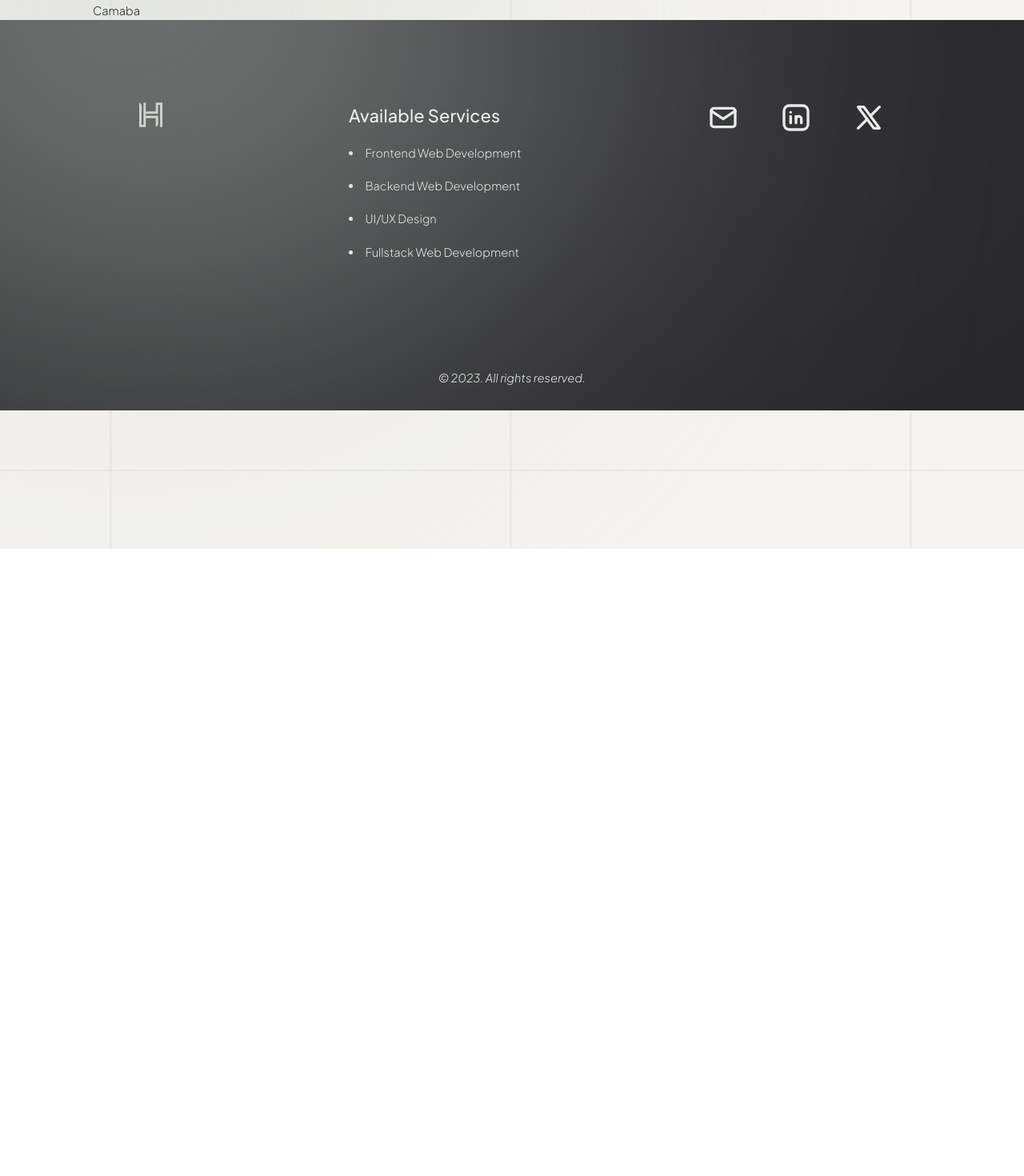
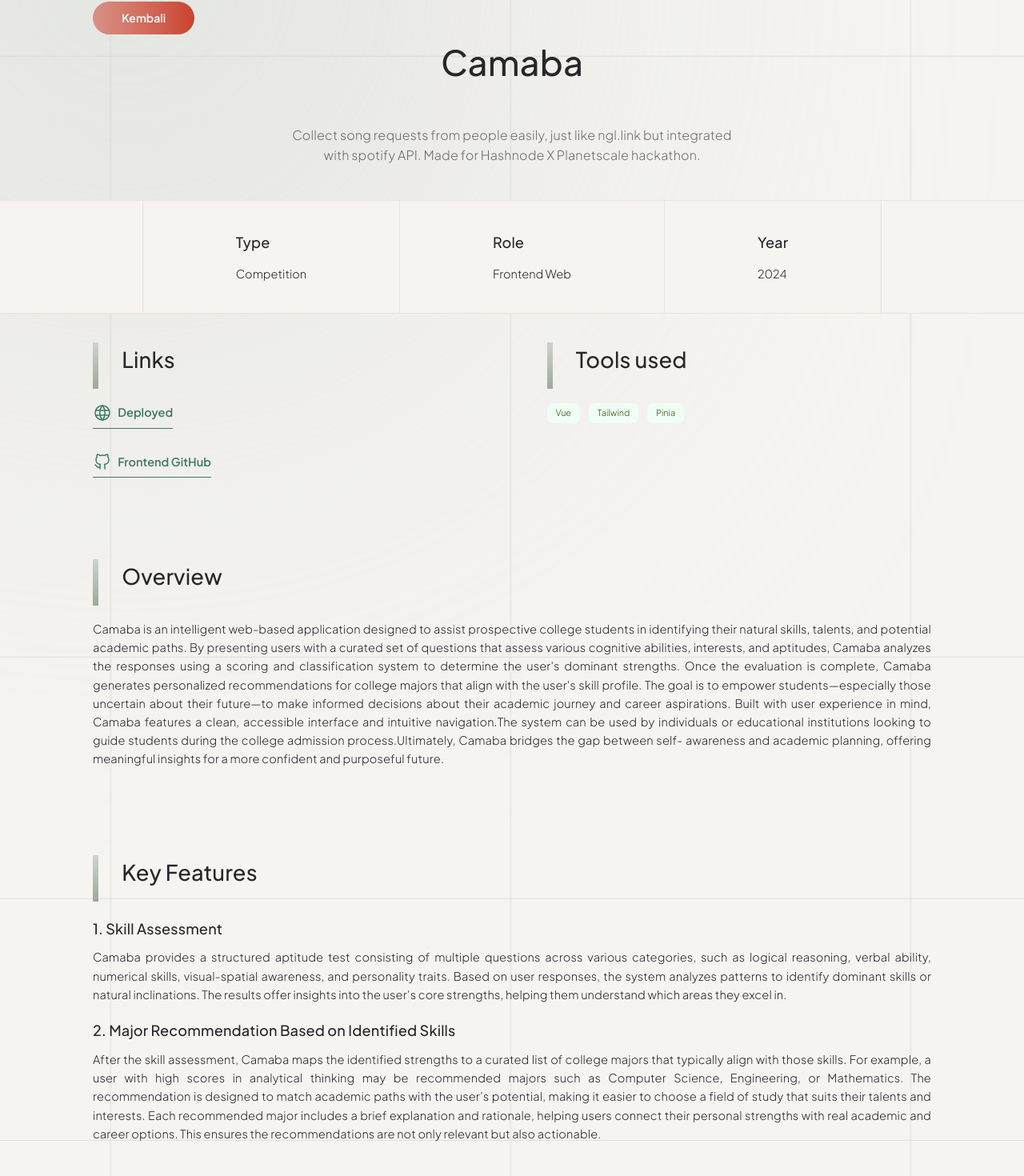
Before and after one commit to ahmadhilmandani/my-portofolio-v5, a React (Vite) app: page /projects/1 in a window 1280 px wide. Shown: the part 114-1584 px from the top of the page at 80% size. Before the commit the page ends 800 px from the top, so only its background shows below. Built offline with nearby package versions, Linux system fonts and the light colour scheme.

Commit message:
update: detail page of project is done

```diff
--- a/src/components/Button.tsx
+++ b/src/components/Button.tsx
@@ -16,6 +16,7 @@ const BUTTON_TYPE = {
   'PRIMARY': 'primary',
   'SECONDARY': 'secondary',
   'OUTLINE': 'outline',
+  'DANGER': 'danger'
 }
 
 
@@ -74,4 +75,16 @@ export default function Button({ onClickProp = () => { }, buttonType = BUTTON_TY
       </>
     )
   }
+  else if (buttonType == BUTTON_TYPE.DANGER) {
+    return (
+      <>
+        <button onClick={onClickProp} className={`relative z-10 bg-gradient-to-r from-[#D79187] to-[#C9432E] font-semibold px-10 py-2.5 rounded-full transition-all duration-400 hover:shadow-xl hover:shadow-[#C9432E]/10 hover:cursor-pointer ${isExtend && 'w-full'} ${isLoading ? 'cursor-not-allowed' : 'cursor-pointer'}`}>
+          <div className={`relative z-50 text-white ${buttonSize == 'large' ? 'text-2xl' : buttonSize == 'base' ? 'text-[14px]' : 'text-[12px]'} font-semibold`}>
+            {isLoading && <IconLoader2 className="animate-spin text-sm" />}
+            {children}
+          </div>
+        </button>
+      </>
+    )
+  }
 }
--- a/src/components/Footer.tsx
+++ b/src/components/Footer.tsx
@@ -5,7 +5,7 @@ import Logo from "../assets/logo.svg"
 export default function Footer() {
   return (
     <>
-      <footer className="bg-radial-[at_50%_20%] from-[#333337] to-text-black px-24 pt-28 pb-8 z-20">
+      <footer className="bg-radial-[at_50%_20%] from-[#333337] to-text-black px-24 pt-28 pb-8 relative z-50">
         <div className="flex gap-16 justify-around mb-32">
           <div>
             <img src={Logo} alt="" className="w-8" />
--- a/src/data.ts
+++ b/src/data.ts
@@ -47,6 +47,16 @@ export const data = [
         desc: `Identify users who previously paused their subscriptions and chose to re-activate them—useful for retention analytics and marketing.`,
       },
     ],
+    lessonLearn: `SEA Catering was a deeply meaningful project for me—not just technically, but also personally. It marked the very first time I built and completed a full-stack web application entirely on my own, from start to finish. Unlike my previous experiences, where I worked in a team and responsibilities were distributed, this time I handled everything: design, frontend, backend, and deployment.
+
+    That independence challenged me in ways I hadn’t fully anticipated. I was forced out of my comfort zone and into roles I had only partially experienced before. Designing the UI/UX gave me a deeper appreciation for layout, usability, and accessibility. Building the frontend taught me to think in components, manage state effectively, and integrate dynamic data smoothly. On the backend, I built RESTful APIs, handled authentication, managed databases, and set up subscription logic. These were things I had done in parts before, but never all at once—and never fully under my control.
+
+    One of the most fulfilling moments in this journey was being able to deploy both the frontend and backend successfully using DOM Cloud. It may sound simple, but for me, it was special. Previously, deployment was something handled by someone else in the team—or it was partial, like frontend only. This time, it was me, end-to-end. Seeing the entire application live and working felt like a real milestone.
+
+    Along the way, I also encountered and learned new technologies and concepts, one of which was YAML. I had heard of it before, but SEA Catering was my first real hands-on experience using it—particularly in configuration files for deployment or service integration. Understanding how indentation and structure define the behavior of your setup was both frustrating and eye-opening. But once it clicked, YAML became an invaluable part of my toolset.
+
+    In short, SEA Catering wasn’t just a project to showcase features—it became a personal proof of capability. It taught me discipline, responsibility, and confidence as a developer. It reminded me that I can build real, complete things from the ground up. And more than anything, it fueled my motivation to keep learning and pushing forward.
+    `
   },
   {
     id: 1,
--- a/src/index.css
+++ b/src/index.css
@@ -103,11 +103,10 @@
   mark,
   audio,
   video {
-    font-size: 14.5px;
     line-height: 160%;
     font-family: "Plus Jakarta Sans", sans-serif;
 
-    @apply text-text-black font-light;
+    @apply text-text-black font-light text-[14.5px];
   }
   h1,
   h2,
@@ -123,11 +122,11 @@
   }
 
   h2 {
-    @apply text-4xl leading-[160%] tracking-[0.15px];
+    @apply text-3xl leading-[160%] tracking-[0.15px];
   }
 
   h3 {
-    @apply text-2xl leading-[160%] tracking-[0.15px];
+    @apply text-xl leading-[160%] tracking-[0.15px];
   }
 
   p {
--- a/src/layouts/MainLayout.tsx
+++ b/src/layouts/MainLayout.tsx
@@ -16,7 +16,9 @@ export default function MainLayout() {
         <div className="relative z-50">
           <Outlet />
         </div>
-        <Footer />
+        <div className="mt-80">
+          <Footer />
+        </div>
       </div>
     </>
   )
--- a/src/pages/project/detail/Index.tsx
+++ b/src/pages/project/detail/Index.tsx
@@ -1,14 +1,17 @@
 /* eslint-disable @typescript-eslint/no-explicit-any */
-import { useParams } from "react-router";
+import { useNavigate, useParams } from "react-router";
 import { data } from "../../../data.ts"
 import { useEffect, useState } from "react";
+import Button from "../../../components/Button.tsx";
+import { IconBrandGithub, IconWorld } from "@tabler/icons-react";
+// import { IconBrandGithub, IconEye, IconHeart, IconWorld } from "@tabler/icons-react";
 
 export default function ProjectDetailIndex() {
   const params = useParams()
   const [detailData, setDetailData] = useState<any>(null)
+  const navigate = useNavigate()
 
   useEffect(() => {
-    console.log(params.projectId)
     for (let index = 0; index < data.length; index++) {
       if (params?.projectId) {
 
@@ -22,7 +25,163 @@ export default function ProjectDetailIndex() {
   return (
     <>
       <div className='w-full px-32 pt-32'>
-        {detailData?.title}
+        <Button buttonType="danger" onClickProp={() => {
+          navigate('/projects')
+        }}>
+          Kembali
+        </Button>
+        <div className="">
+          <h1 className="text-center">
+            {detailData?.title}
+          </h1>
+          {/* <div className="flex justify-center items-center gap-10 flex-wrap">
+            <div className="flex justify-center items-center gap-3 text-black/55">
+              <IconEye size={24} className="stroke-text-black/55" />
+              1.000 views
+            </div>
+            <div className="flex justify-center items-center gap-3 text-black/55">
+              <IconHeart size={24} className="stroke-text-black/55" />
+              24.316 likes
+            </div>
+          </div> */}
+          <p className="mx-auto my-12 text-center max-w-[560px] text-black/55 text-[16px]">
+            Collect song requests from people easily, just like ngl.link but integrated with spotify API. Made for Hashnode X Planetscale hackathon.
+          </p>
+          <div className="bg-khaki-200 border-y border-khaki-500 mx-[-128px] flex justify-center">
+            <div className="flex justify-center items-center divide-x divide-khaki-500 border-x border-khaki-500">
+              <div className="px-32 py-10 bg-rose-">
+                <h3>
+                  Type
+                </h3>
+                <div>
+                  {detailData?.type}
+                </div>
+              </div>
+              <div className="px-32 py-10 bg-rose-">
+                <h3>
+                  Role
+                </h3>
+                <div>
+                  {detailData?.role}
+                </div>
+              </div>
+              <div className="px-32 py-10 bg-rose-">
+                <h3>
+                  Year
+                </h3>
+                <div>
+                  {detailData?.year}
+                </div>
+              </div>
+            </div>
+          </div>
+          <main className="mt-10 mx-auto w-full max-w-[1280px]">
+            <div className="flex gap-24 justify-between mb-28">
+              <div className="min-w-[300px] flex-1 text-justify">
+                <div className="flex gap-8 items-stretch mb-5">
+                  <div className="project-content w-2 bg-gradient-to-b from-sage-500 to-sage-800">
+                  </div>
+                  <h2 className="project-content">
+                    Links
+                  </h2>
+                </div>
+                <div className="flex flex-col gap-8">
+                  {
+                    detailData?.linkToFESite &&
+                    <a href={detailData?.linkToFESite} target="_blank" className="flex gap-2 items-center text-[#3C7A64] pb-2 border-b border-[#3C7A64] w-fit font-semibold">
+                      <IconWorld className="stroke-[#3C7A64]" stroke={1.5} />
+                      Deployed
+                    </a>
+                  }
+                  {
+                    detailData?.linkToFEGithub &&
+                    <a href={detailData?.linkToFEGithub} target="_blank" className="flex gap-2 items-center text-[#3C7A64] pb-2 border-b border-[#3C7A64] w-fit font-semibold">
+                      <IconBrandGithub className="stroke-[#3C7A64]" stroke={1.5} />
+                      Frontend GitHub
+                    </a>
+                  }
+                  {
+                    detailData?.linkToBEGithub &&
+                    <a href={detailData?.linkToBEGithub} target="_blank" className="flex gap-2 items-center text-[#3C7A64] pb-2 border-b border-[#3C7A64] w-fit font-semibold">
+                      <IconBrandGithub className="stroke-[#3C7A64]" stroke={1.5} />
+                      Backend GitHub
+                    </a>
+                  }
+                </div>
+              </div>
+              <div className="min-w-[300px] flex-1">
+                <div className="flex gap-8 items-stretch mb-5">
+                  <div className="project-content w-2 bg-gradient-to-b from-sage-500 to-sage-800">
+                  </div>
+                  <h2 className="project-content">
+                    Tools used
+                  </h2>
+                </div>
+                <div className="flex gap-3 items-center flex-wrap">
+                  {
+                    detailData?.techUsed?.map((val: string) => {
+                      return (
+                        <>
+                          <div className="rounded-lg py-1.5 px-3 bg-green-50 text-lime-900 text-xs" key={val}>
+                            {val}
+                          </div>
+                        </>
+                      )
+                    })
+                  }
+                </div>
+              </div>
+            </div>
+
+            <div className="flex gap-24 justify-between mb-28">
+              <div className="min-w-[300px] flex-2 text-justify">
+                <div className="flex gap-8 items-stretch mb-5">
+                  <div className="project-content w-2 bg-gradient-to-b from-sage-500 to-sage-800">
+                  </div>
+                  <h2 className="project-content">
+                    Overview
+                  </h2>
+                </div>
+                <p>
+                  {detailData?.overview}
+                </p>
+              </div>
+            </div>
+
+            <div className="mb-28 text-justify">
+              <div className="flex gap-8 items-stretch mb-5">
+                <div className="project-content w-2 bg-gradient-to-b from-sage-500 to-sage-800">
+                </div>
+                <h2 className="project-content">
+                  Key Features
+                </h2>
+              </div>
+              {
+                detailData?.keyFeatures?.map((valKeyFeatures: { title: string, desc: string }, index: number) => {
+                  return (
+                    <div className="mb-5">
+                      <h3 className="mb-3">{index + 1}. {valKeyFeatures?.title}</h3>
+                      <p>{valKeyFeatures?.desc}</p>
+                    </div>
+                  )
+                })
+              }
+            </div>
+
+            <div className="mb-28 text-justify">
+              <div className="flex gap-8 items-stretch mb-5">
+                <div className="project-content w-2 bg-gradient-to-b from-sage-500 to-sage-800">
+                </div>
+                <h2 className="project-content">
+                  Lessons Learned
+                </h2>
+              </div>
+              <p>
+                {detailData?.lessonLearn}
+              </p>
+            </div>
+          </main>
+        </div>
       </div>
     </>
   )
```
